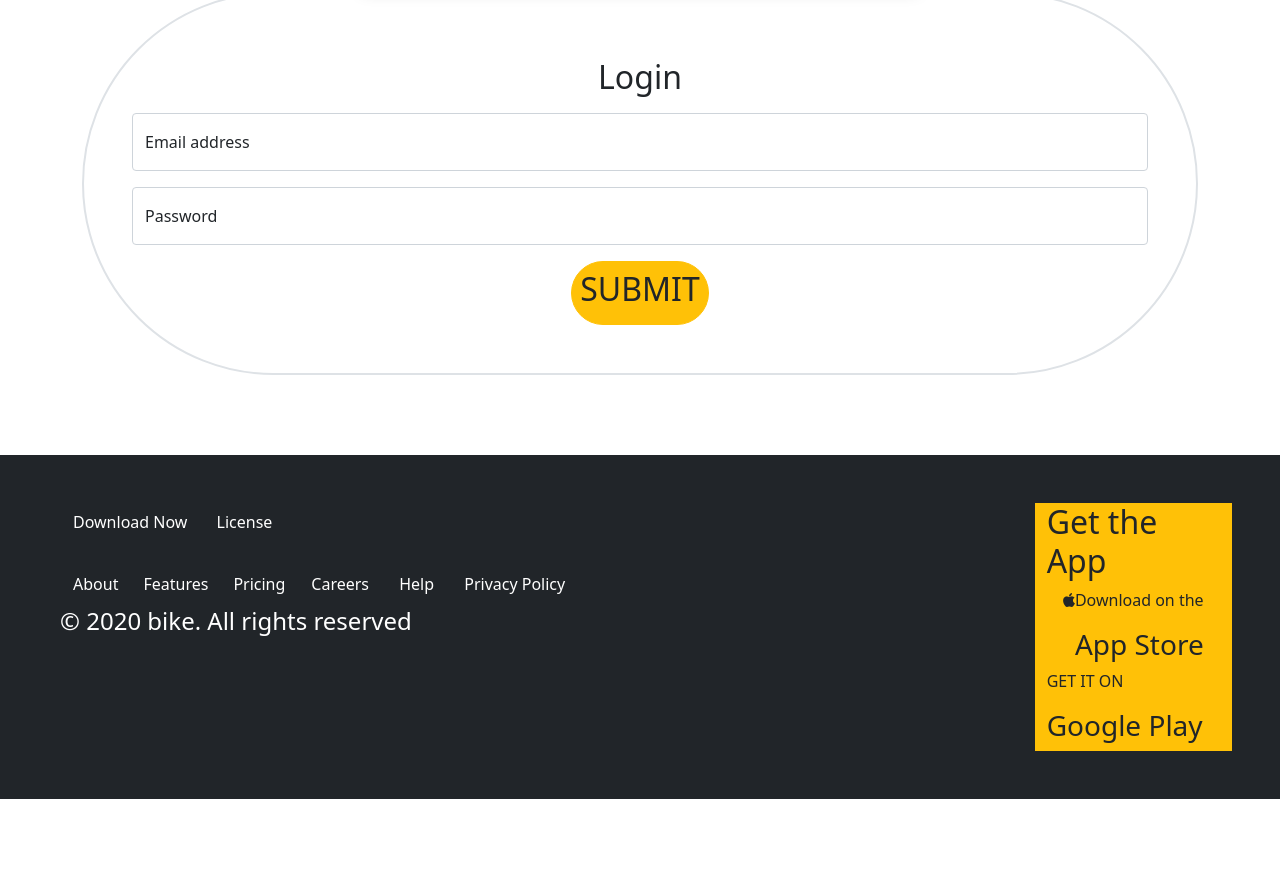
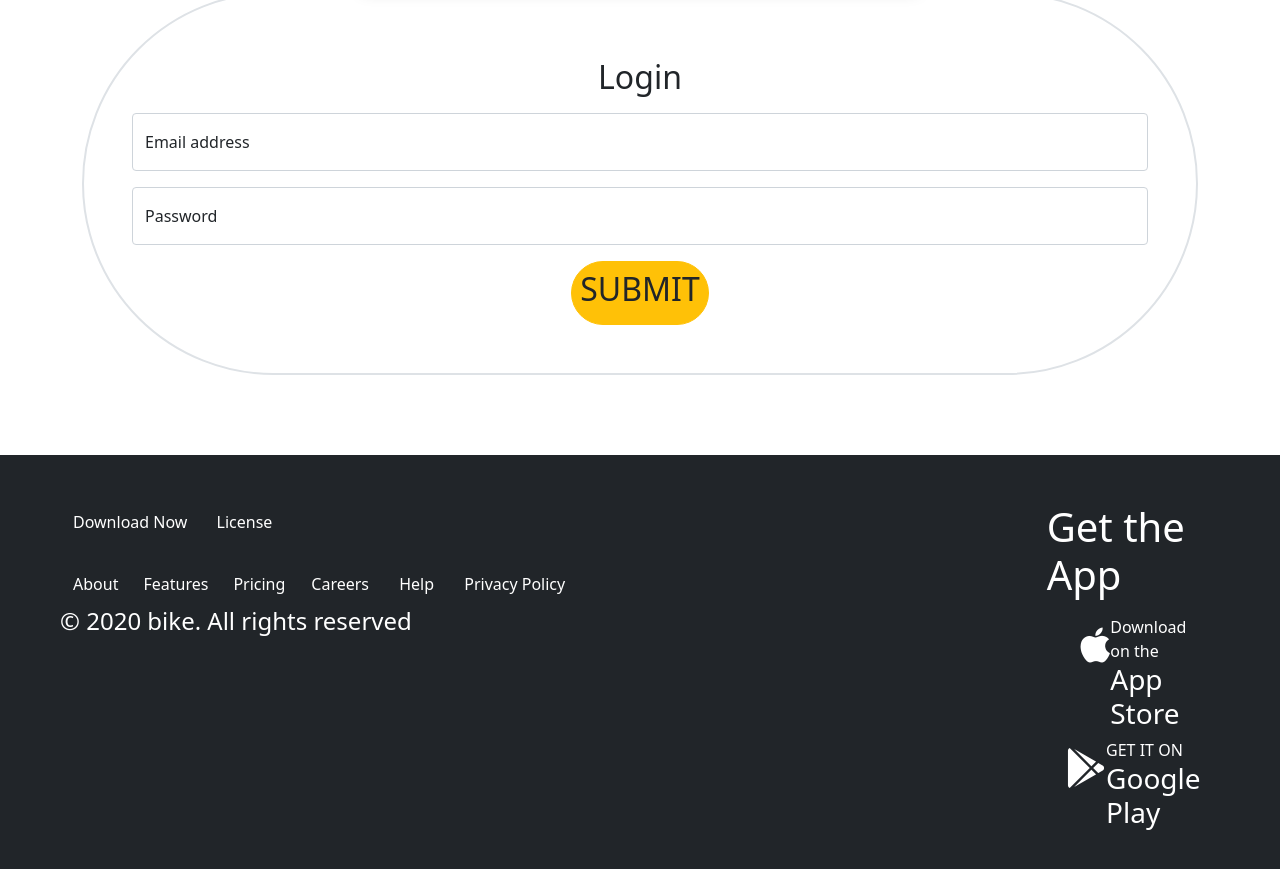
Before and after one commit to sabbirhosssen/honda-cbr-bootstrap-assignment, a plain HTML site: page index.html in a window 1280 px wide. Shown: the part 4593-5462 px from the top of the page. Before the commit the page ends 5392 px from the top, so only its background shows below. Drawn offline with nearby package versions, Linux system fonts and the light colour scheme.

Commit message:
footer icon

```diff
--- a/index.html
+++ b/index.html
@@ -656,13 +656,13 @@
                             <button type="button"
                                 class="btn text-white">Pricing</button>
 
-                            <div class="d-lg-inline d-inline-block">
+                            <div class="d-block d-lg-inline">
                                 <button type="button"
                                     class="btn text-white">Careers</button>
                                 <button type="button"
                                     class="btn text-white">Help</button>
                                 <button type="button"
-                                    class="btn text-white">Privacy
+                                    class="btn  text-white">Privacy
                                     Policy</button>
                             </div>
                         </div>
@@ -671,20 +671,25 @@
                     </div>
 
                 </div>
-                <div class="col-lg-2 col-sm-12 float-end bg-warning">
-                    <h2>Get the App</h2>
-                    <div class="d-flex justify-content-center">
-                        <div class="co">
-                            <i class="fab fa-apple "></i>
+                <div class="col-lg-2 col-sm-12 float-end">
+                    <h1 class="text-white mb-3">Get the App</h1>
+                    <div class="d-flex justify-content-center mx-5">
+                        <div class="text-white fs-1">
+                            <i class="fab fa-apple"></i>
                         </div>
-                        <div class="co">
-                            <p>Download on the</p>
+                        <div class="text-white">
+                            <p class="p-text1 mb-0">Download on the</p>
                             <h3>App Store</h3>
                         </div>
                     </div>
-                    <div class="gh">
-                        <p>GET IT ON</p>
-                        <h3>Google Play</h3>
+                    <div class="d-flex justify-content-center mx-5">
+                        <div class="fs-1 text-white">
+                            <i class="fab fa-google-play"></i>
+                        </div>
+                        <div class="text-white">
+                            <p class="p-text1 mb-0">GET IT ON</p>
+                            <h3>Google Play</h3>
+                        </div>
                     </div>
                 </div>
             </div>
```
